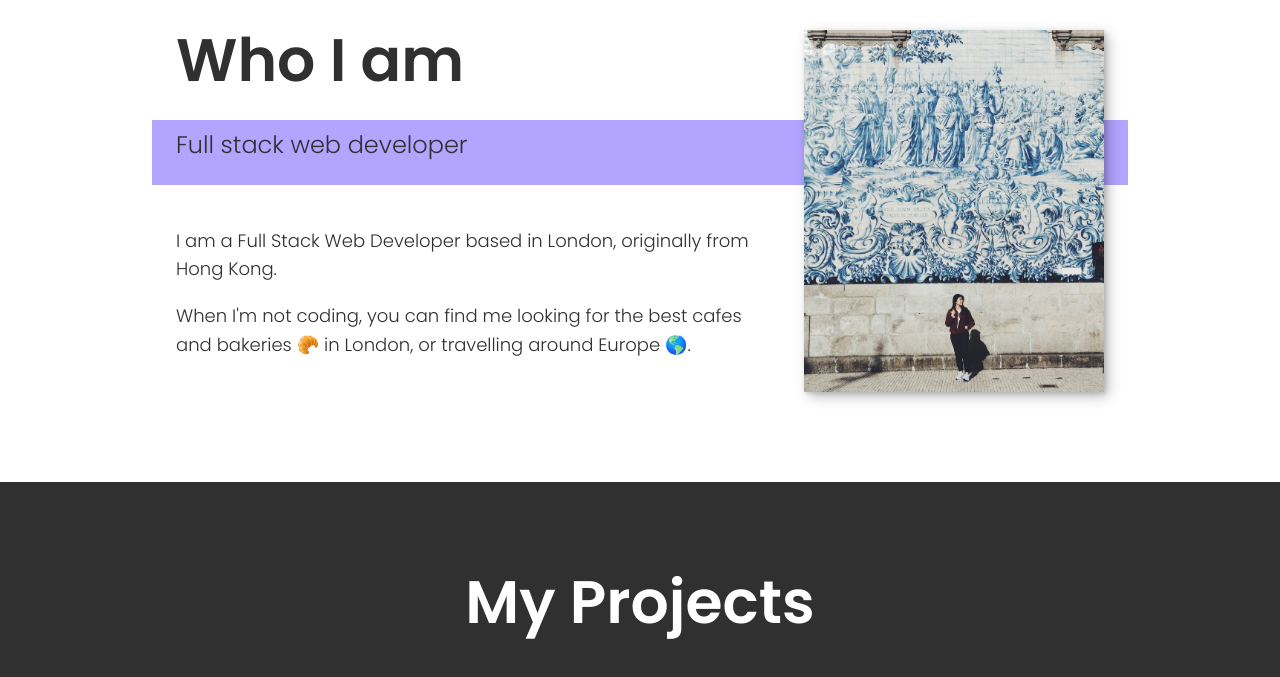
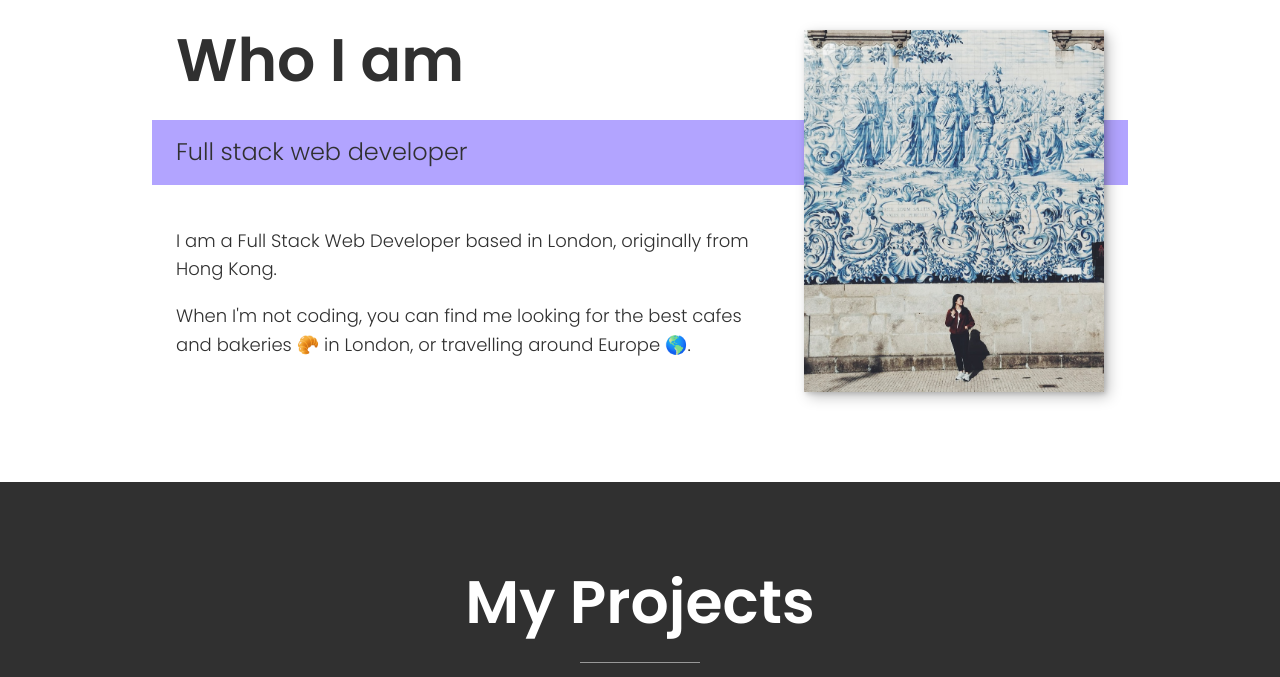
Before and after one commit to ellenycc/ellencc23.github.io, a website built with Vite: page index.html in a window 1280 px wide. Shown: the part 1160-1837 px from the top of the page. Built offline with nearby package versions, Linux system fonts and the light colour scheme.

Commit message:
Fix about section style

```diff
--- a/css/style.css
+++ b/css/style.css
@@ -370,6 +370,7 @@ header {
     width: calc(100% + 2em);
     padding-left: 1em;
     padding-right: calc(200px + 4em);
+    align-content: center;
   }
 
   .about-me__img {
@@ -390,6 +391,17 @@ header {
 .my-work__title {
  margin-bottom: 3rem;
 }
+
+.my-work__title::after {
+  content: '';  /* need to give content for pseudo element */
+  display: block;
+  width: 2em;
+  height: 1px;
+  margin: 0.5em auto 1em;
+  background: var(--clr-light);
+  opacity: 0.5;
+}
+
 .projects {
   max-width: 1000px;
   margin: 0 auto;
--- a/index.html
+++ b/index.html
@@ -34,7 +34,7 @@
   <!-- Introduction -->
   <section class="intro" id="home">
     <h1 class="section__title section__title--intro">
-      Hi! I'm <strong>Ellen Chan</strong>
+      Hi, I'm <strong>Ellen Chan</strong>
     </h1>
     <p class="section__subtitle section__subtitle--intro">Full stack web developer</p>
     <img src="img/ellen-profile.JPG" alt="a profile picture of Ellen" class="intro__img">
```
